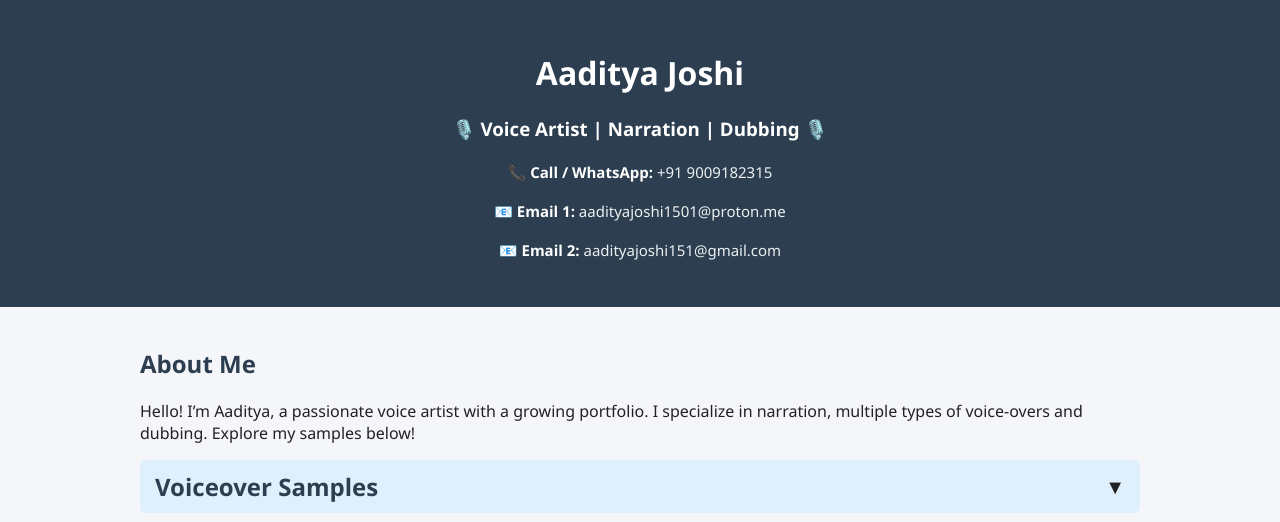
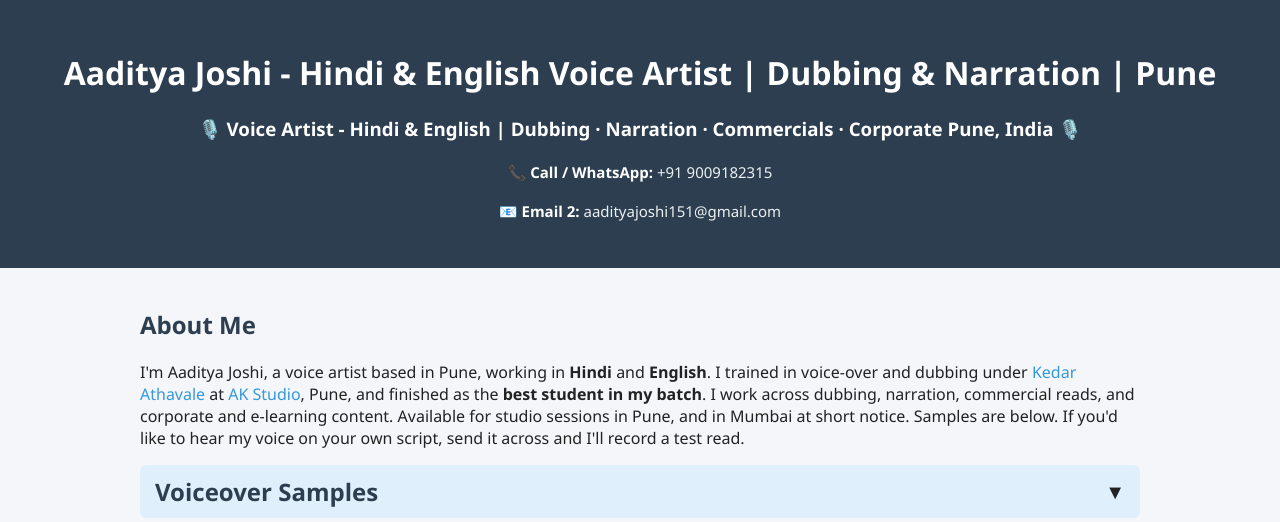
Before and after one commit to Aadityajoshi151/vopf, a plain HTML site: page index.html in a window 1280 px wide. Shown: the top 522 px of the page. Drawn offline with Linux system fonts and the light colour scheme.

Commit message:
updates pf

```diff
--- a/index.html
+++ b/index.html
@@ -1,20 +1,33 @@
-<!DOCTYPE html>
+<!doctype html>
 <html lang="en">
   <head>
     <meta charset="UTF-8" />
-  <meta name="viewport" content="width=device-width, initial-scale=1.0"/>
+    <meta name="viewport" content="width=device-width, initial-scale=1.0" />
     <title>Aaditya Joshi - Voice Portfolio</title>
     <link rel="stylesheet" href="styles.css" />
   </head>
   <body>
     <header>
-    <h1>Aaditya Joshi</h1>
-    <h3>🎙️ Voice Artist | Narration | Dubbing 🎙️</h3>
+      <h1>
+        Aaditya Joshi - Hindi & English Voice Artist | Dubbing & Narration |
+        Pune
+      </h1>
+      <h3>
+        🎙️ Voice Artist - Hindi & English | Dubbing · Narration · Commercials ·
+        Corporate Pune, India 🎙️
+      </h3>
       <!-- Contact Details -->
       <div class="top-contact">
-      <p>📞 <strong>Call / WhatsApp:</strong> <a href="tel:+919009182315">+91 9009182315</a></p>
-      <p>📧 <strong>Email 1:</strong> <a href="mailto:aadityajoshi1501@proton.me">aadityajoshi1501@proton.me</a></p>
-      <p>📧 <strong>Email 2:</strong> <a href="mailto:aadityajoshi151@gmail.com">aadityajoshi151@gmail.com</a></p>
+        <p>
+          📞 <strong>Call / WhatsApp:</strong>
+          <a href="tel:+919009182315">+91 9009182315</a>
+        </p>
+        <p>
+          📧 <strong>Email 2:</strong>
+          <a href="mailto:aadityajoshi151@gmail.com"
+            >aadityajoshi151@gmail.com</a
+          >
+        </p>
       </div>
     </header>
 
@@ -22,7 +35,18 @@
       <!-- About Me -->
       <section>
         <h2>About Me</h2>
-      <p>Hello! I’m Aaditya, a passionate voice artist with a growing portfolio. I specialize in narration, multiple types of voice-overs and dubbing. Explore my samples below!</p>
+        <p>
+          I'm Aaditya Joshi, a voice artist based in Pune, working in
+          <b>Hindi</b> and <b>English</b>. I trained in voice-over and dubbing
+          under
+          <a href="https://www.instagram.com/kedarathavale/">Kedar Athavale</a>
+          at <a href="https://www.akinstitutepune.com/index.html">AK Studio</a>,
+          Pune, and finished as the <b>best student in my batch</b>. I work
+          across dubbing, narration, commercial reads, and corporate and
+          e-learning content. Available for studio sessions in Pune, and in
+          Mumbai at short notice. Samples are below. If you'd like to hear my
+          voice on your own script, send it across and I'll record a test read.
+        </p>
       </section>
 
       <!-- Award Section (optional) -->
@@ -37,7 +61,10 @@
 
       <!-- Collapsible: Voice Samples -->
       <section class="collapsible-section">
-      <div class="collapsible-header" onclick="toggleSection('voice-samples')">
+        <div
+          class="collapsible-header"
+          onclick="toggleSection('voice-samples')"
+        >
           <h2>Voiceover Samples</h2>
           <span class="arrow" id="arrow-voice-samples">▼</span>
         </div>
@@ -58,9 +85,7 @@
       </section>
     </div>
 
-  <footer>
-    &copy; 2025 Aaditya Joshi. All rights reserved.
-  </footer>
+    <footer>&copy; 2026 Aaditya Joshi. All rights reserved.</footer>
 
     <script src="script.js"></script>
   </body>
```
Lines whose indentation alone changed are shown as unchanged.
